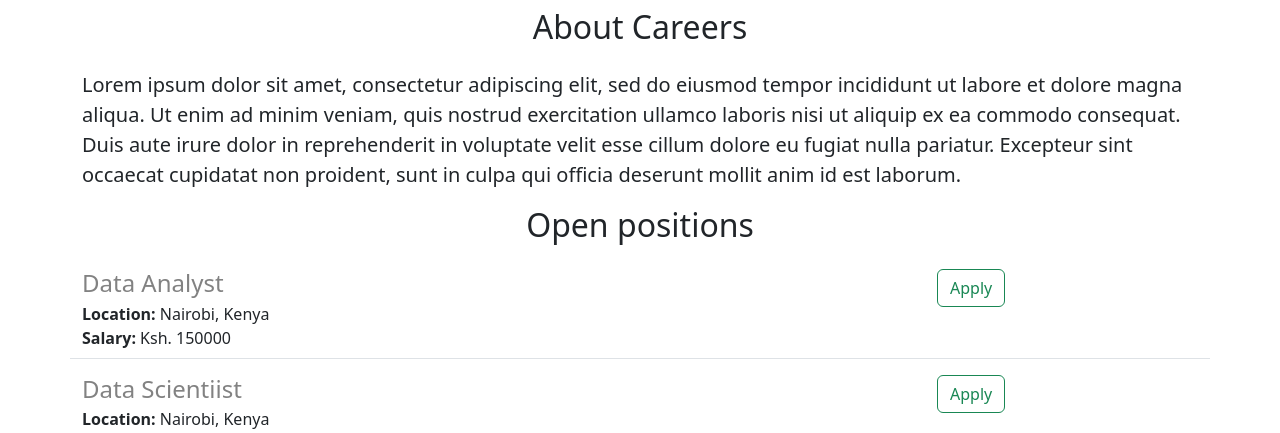
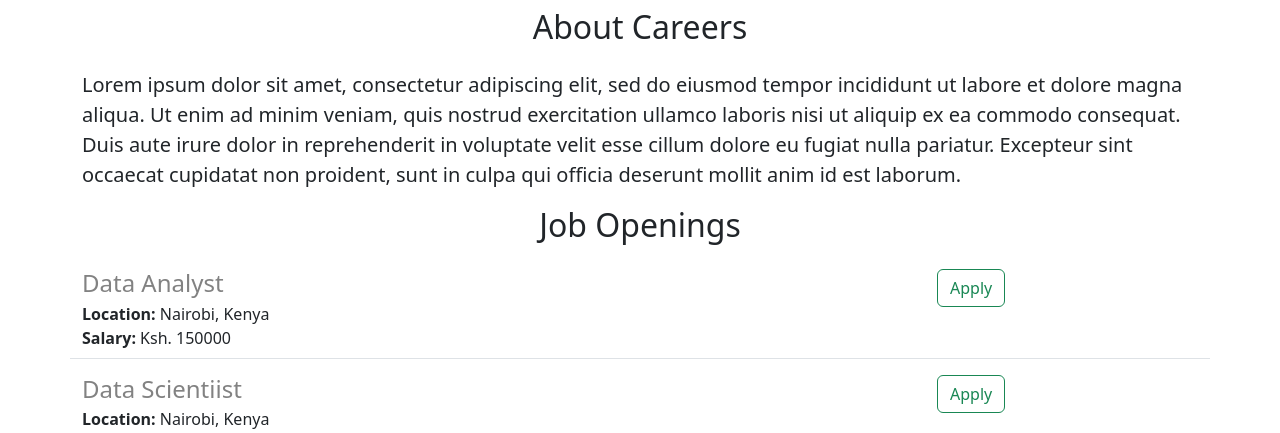
Before and after one commit to ndungu27/erick-carrers-website, a Flask app: page / in a window 1280 px wide. Shown: the part 440-873 px from the top of the page. Run offline with Flask 3, Linux system fonts and the light colour scheme.

Commit message:
made some changes

```diff
--- a/templates/home.html
+++ b/templates/home.html
@@ -20,7 +20,7 @@
     <img class="img-fluid" id="banner" src="../static/careerimg.jpg"height=320px>
     <h2 class="text-center mt-2 mb-4">About Careers</h2 >
     <p class="lead">Lorem ipsum dolor sit amet, consectetur adipiscing elit, sed do eiusmod tempor incididunt ut labore et dolore magna aliqua. Ut enim ad minim veniam, quis nostrud exercitation ullamco laboris nisi ut aliquip ex ea commodo consequat. Duis aute irure dolor in reprehenderit in voluptate velit esse cillum dolore eu fugiat nulla pariatur. Excepteur sint occaecat cupidatat non proident, sunt in culpa qui officia deserunt mollit anim id est laborum.</p>
-    <h2 class="text-center mt-2 mb-4">Open positions</h2>
+    <h2 class="text-center mt-2 mb-4">Job Openings</h2>
     <p >
       <div>
       {% for job in jobs %}
```
